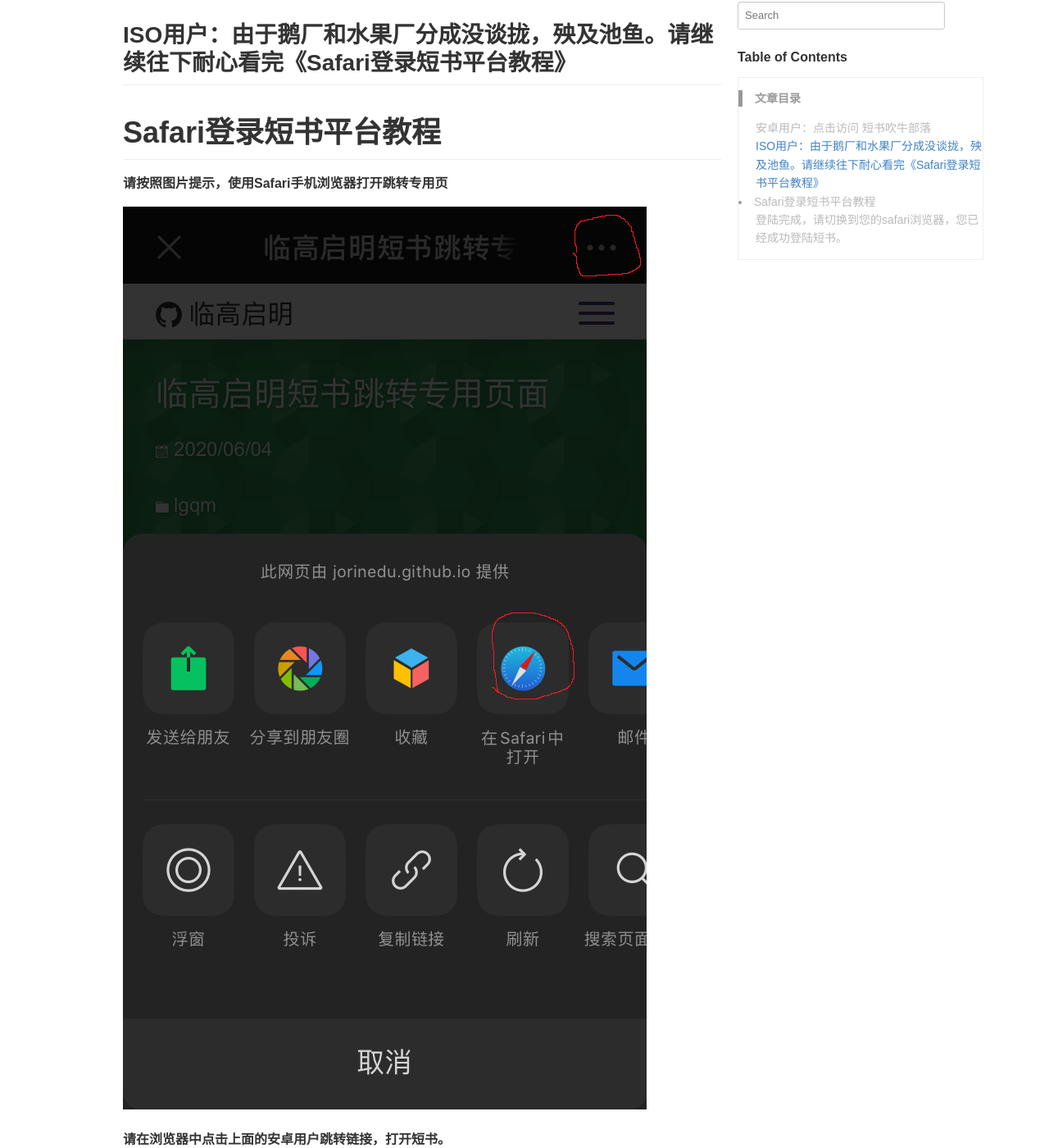
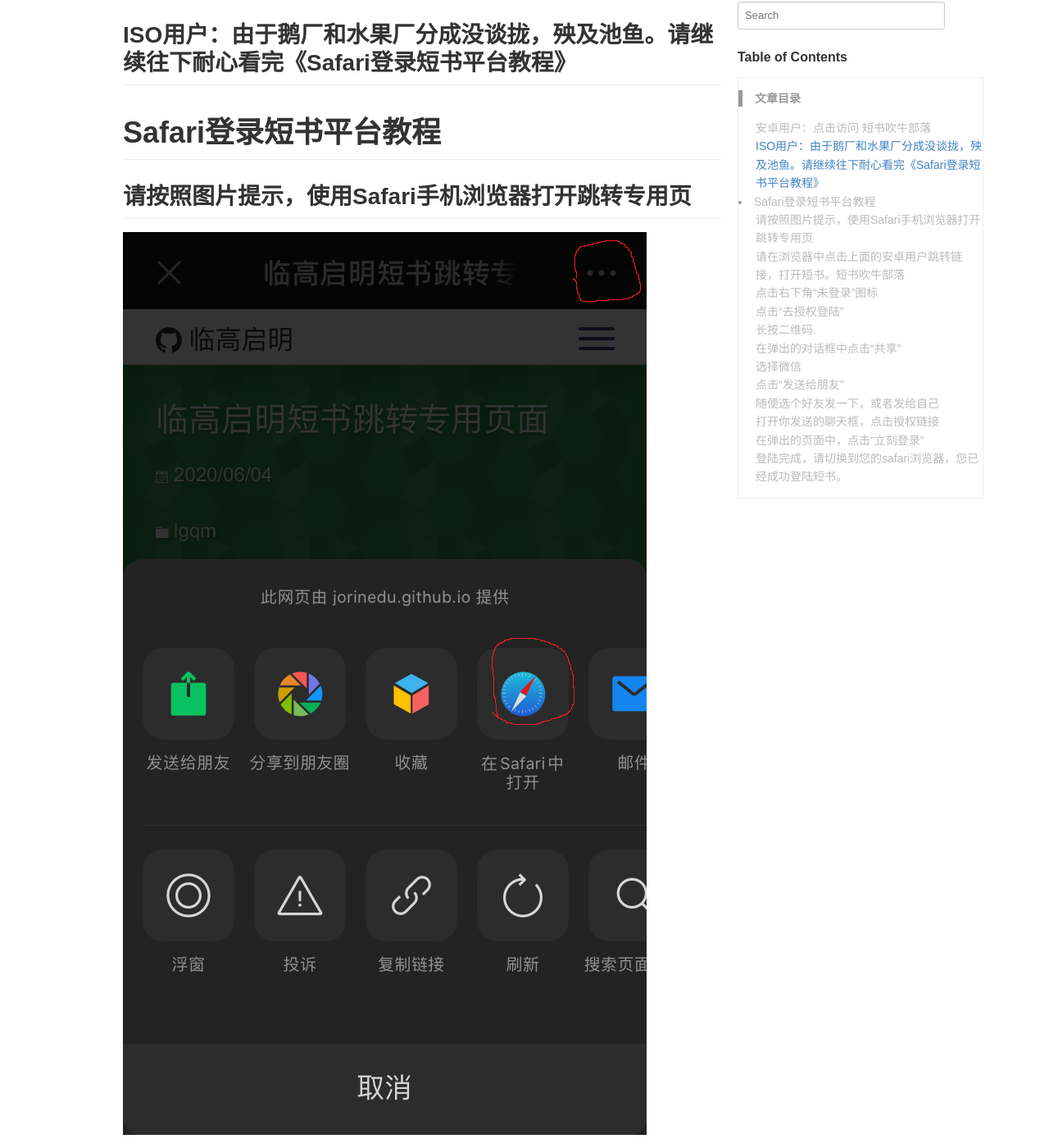
Before and after one commit to JorinEdu/JorinEdu.github.io, a Jekyll site: the page built from _posts/2020-06-04-lgqm.md, in a window 1280 px wide and 1400 px high, scrolled down 266 px. Shown: the whole window at 82% size. Built offline with Jekyll 4.4.1, drawn with Linux system fonts in a browser that asks for light colours; comment, search, counter and statistics services are not loaded.

Commit message:
Update 2020-06-04-lgqm.md

```diff
--- a/_posts/2020-06-04-lgqm.md
+++ b/_posts/2020-06-04-lgqm.md
@@ -12,45 +12,45 @@ keywords: lgqm
 
 # Safari登录短书平台教程
 
-**请按照图片提示，使用Safari手机浏览器打开跳转专用页**
+## 请按照图片提示，使用Safari手机浏览器打开跳转专用页
 
 ![alt text](https://raw.githubusercontent.com/JorinEdu/JorinEdu.github.io/master/images/IOS01.png "IOS")
 
-**请在浏览器中点击上面的安卓用户跳转链接，打开短书。**
+## 请在浏览器中点击上面的安卓用户跳转链接，打开短书。[短书吹牛部落](http://chuiniu.duanshu.com/#/ "吹牛部落")
 
-**点击右下角“未登录”图标**
+## 点击右下角“未登录”图标
 
 ![alt text](https://raw.githubusercontent.com/JorinEdu/JorinEdu.github.io/master/images/login.png "login")
 
-**点击“去授权登陆”**
+## 点击“去授权登陆”
 
 ![alt text](https://raw.githubusercontent.com/JorinEdu/JorinEdu.github.io/master/images/login02.png "login02")
 
-**长按二维码.**
+## 长按二维码.
 
 ![alt text](https://raw.githubusercontent.com/JorinEdu/JorinEdu.github.io/master/images/login03.png "login03")
 
-**在弹出的对话框中点击“共享”**
+## 在弹出的对话框中点击“共享”
 
 ![alt text](https://raw.githubusercontent.com/JorinEdu/JorinEdu.github.io/master/images/login05.png "login05")
 
-**选择微信**
+## 选择微信
 
 ![alt text](https://raw.githubusercontent.com/JorinEdu/JorinEdu.github.io/master/images/login04.png "login04")
 
-**点击“发送给朋友”**
+## 点击“发送给朋友”
 
 ![alt text](https://raw.githubusercontent.com/JorinEdu/JorinEdu.github.io/master/images/login06.png "login06")
 
-**随便选个好友发一下，或者发给自己**
+## 随便选个好友发一下，或者发给自己
 
 ![alt text](https://raw.githubusercontent.com/JorinEdu/JorinEdu.github.io/master/images/login07.png "login07")
 
-**打开你发送的聊天框，点击授权链接**
+## 打开你发送的聊天框，点击授权链接
 
 ![alt text](https://raw.githubusercontent.com/JorinEdu/JorinEdu.github.io/master/images/login08.png "login08")
 
-**在弹出的页面中，点击“立刻登录”**
+## 在弹出的页面中，点击“立刻登录”
 
 ![alt text](https://raw.githubusercontent.com/JorinEdu/JorinEdu.github.io/master/images/login09.png "login09")
 
```
